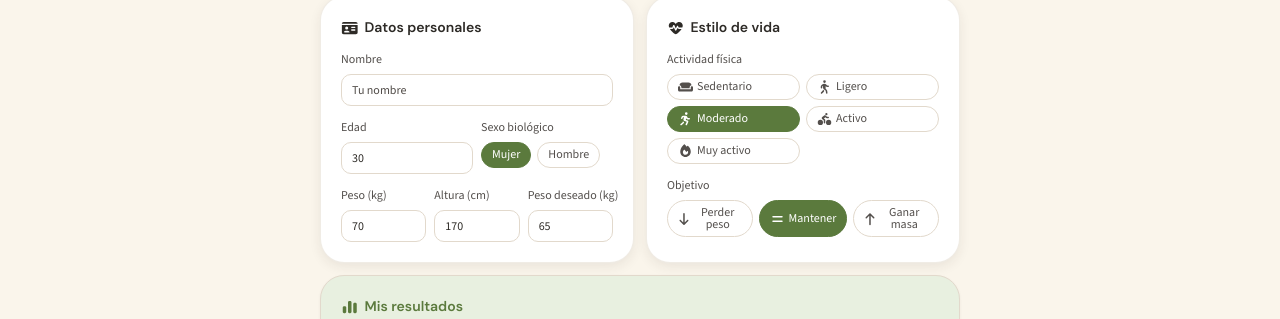
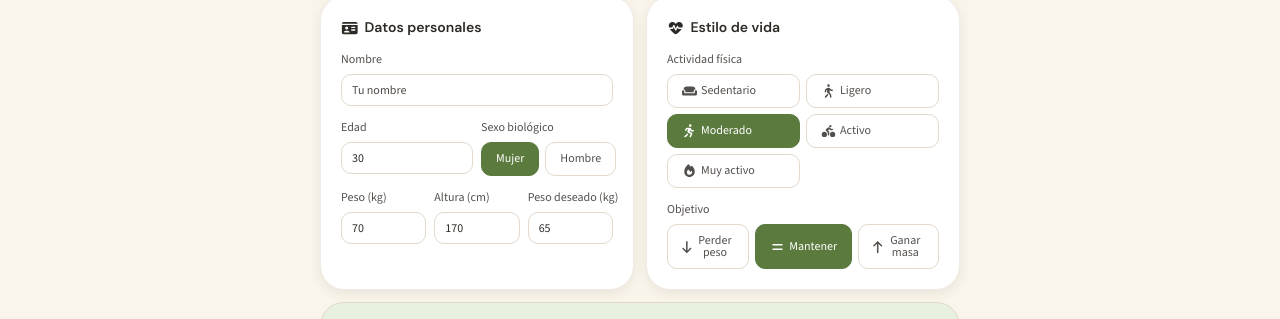
Before and after one commit to papercri/diario-nutricional, a Vue app: page /profile in a window 1280 px wide. Shown: the part 155-474 px from the top of the page. Built offline with nearby package versions, Linux system fonts and the light colour scheme; no server answers.

Commit message:
fix(profile): increase toggle button height and reduce border-radius to match inputs

```diff
--- a/src/views/ProfileView.vue
+++ b/src/views/ProfileView.vue
@@ -270,8 +270,8 @@ function onNumberInput(field: 'age' | 'weight' | 'height' | 'desiredWeight', val
   display: inline-flex;
   align-items: center;
   gap: 0.25rem;
-  padding: 0.375rem 0.625rem;
-  border-radius: var(--radius-full);
+  padding: 0.625rem 0.875rem;
+  border-radius: var(--radius-md);
   border: 1px solid var(--clr-border);
   background: var(--clr-surface);
   color: var(--clr-text-muted);
@@ -293,7 +293,7 @@ function onNumberInput(field: 'age' | 'weight' | 'height' | 'desiredWeight', val
 }
 
 .btn-toggle--sm {
-  padding: 0.375rem 0.625rem;
+  padding: 0.625rem 0.875rem;
   font-size: 0.75rem;
   line-height: 11.5px;
 }
```
